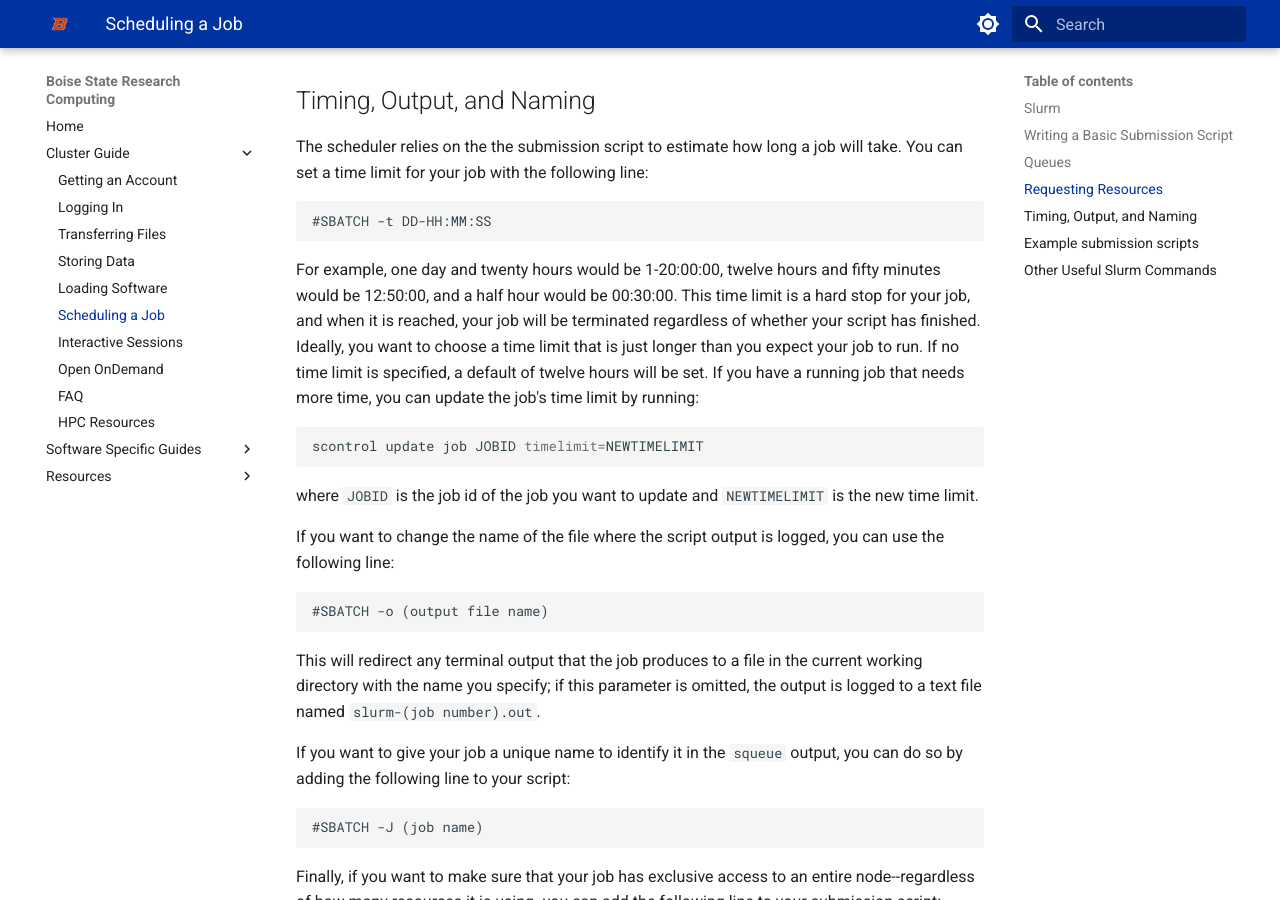
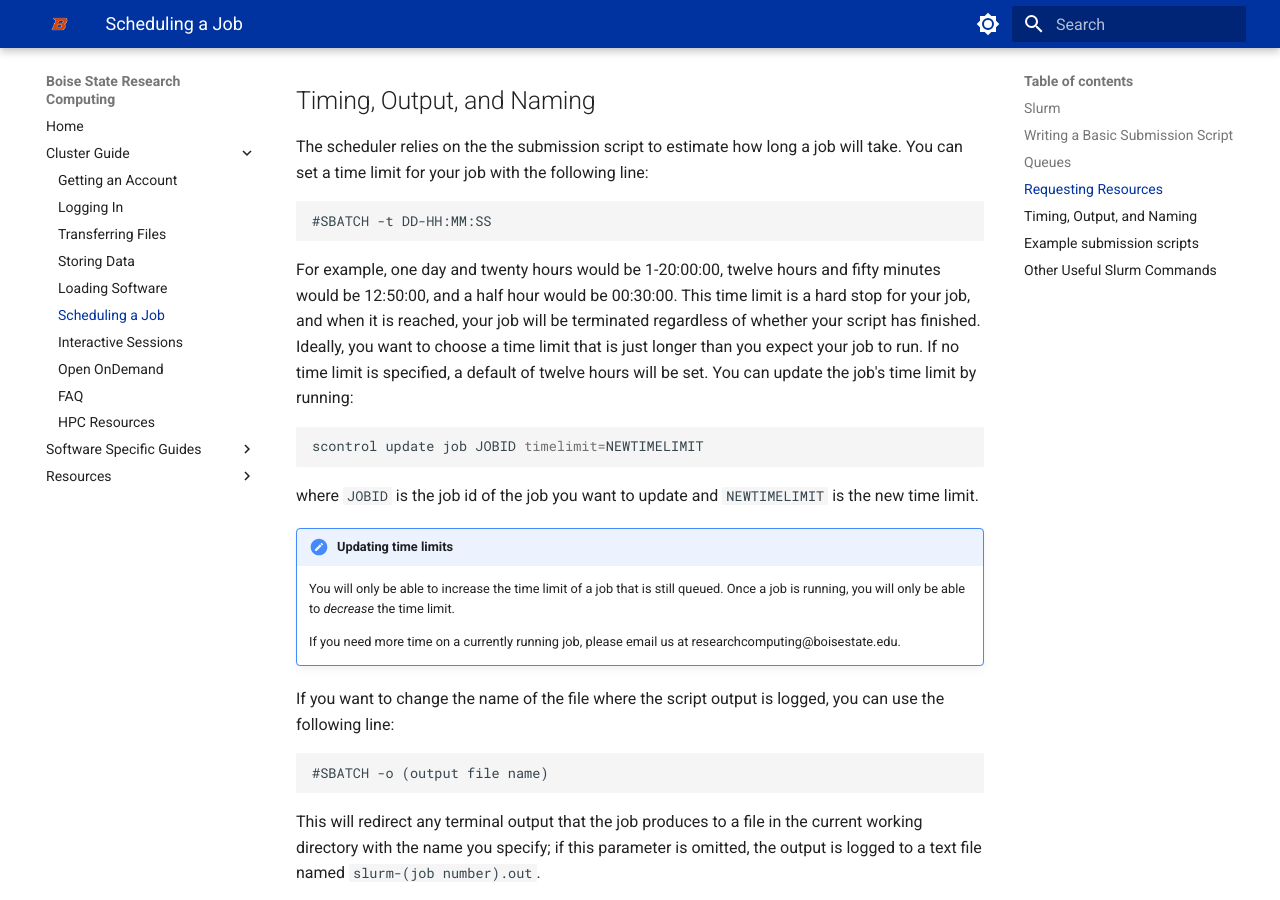
Before and after one commit to bsurc/docs, an MkDocs documentation site: the page built from docs/scheduling.md, in a window 1280 px wide and 900 px high, scrolled down 3453 px. Built offline with MkDocs 1.6.1 and Material for MkDocs 9.7.7, drawn with Linux system fonts in a browser that asks for light colours.

Commit message:
Update section about time limits

````diff
--- a/docs/scheduling.md
+++ b/docs/scheduling.md
@@ -165,13 +165,22 @@ will be terminated regardless of whether your script has finished.
 Ideally, you want to choose a time limit that is just longer than you expect
 your job to run.
 If no time limit is specified, a default of twelve hours will be set.
-If you have a running job that needs more time, you can update the job's time
-limit by running:
+You can update the job's time limit by running:
 ```bash
 scontrol update job JOBID timelimit=NEWTIMELIMIT
 ```
 where `JOBID` is the job id of the job you want to update and `NEWTIMELIMIT` is
 the new time limit.
+
+!!! note "Updating time limits"
+
+    You will only be able to increase the time limit of a job that is still
+    queued. Once a job is running, you will only be able to _decrease_ the
+    time limit.
+
+    If you need more time on a currently running job, please email us at
+    researchcomputing@boisestate.edu.
+
 
 If you want to change the name of the file where the script output is logged,
 you can use the following line:
````
